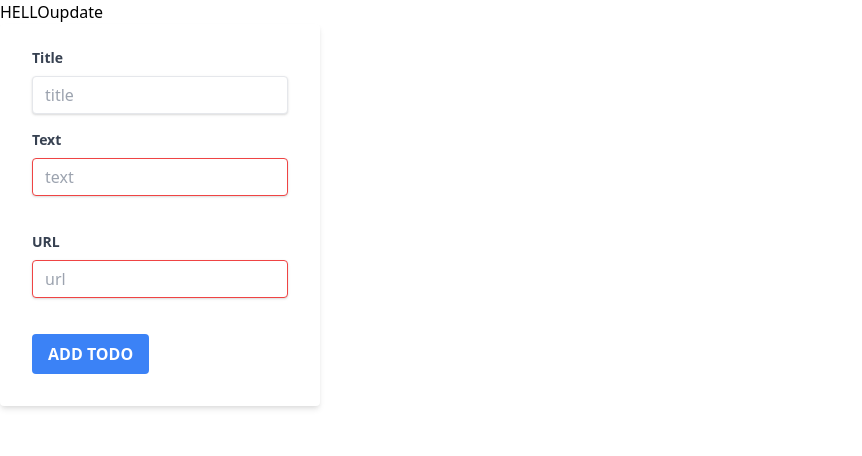
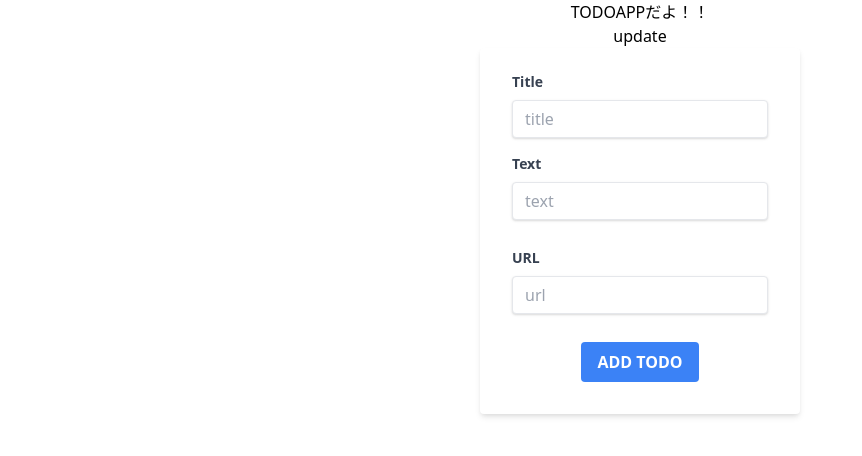
Before and after one commit to doriasu/my_todo, a React (Create React App) app: page / in a window 1280 px wide. Shown: the top 456 px of the page, without its empty margins (0-862 px from the left). Built offline with nearby package versions, Linux system fonts and the light colour scheme.

Commit message:
add form initialize process

```diff
--- a/src/App.tsx
+++ b/src/App.tsx
@@ -1,15 +1,18 @@
-import {FC} from 'react';
+import { FC } from 'react';
 import { Provider } from 'react-redux';
 import store from './store';
 import CardBoard from './components/CardBoard';
 import Form from './components/Form'
-const App:FC=()=>{
-  return(
+import Header from './components/Header';
+const App: FC = () => {
+  return (
     <>
       <Provider store={store}>
-        HELLO
-        <CardBoard />
-        <Form />
+        <div className="flex flex-col items-center">
+          <Header />
+          <CardBoard />
+          <Form />
+        </div>
       </Provider>
     </>
   )
--- a/src/components/Form.tsx
+++ b/src/components/Form.tsx
@@ -16,17 +16,30 @@ const Form: FC = () => {
 			nowId:state.nowID.nowId
 		}
 	})
+	const initialize = () =>{
+		if(titleRef.current?.value){
+			titleRef.current.value=""
+		}
+		if(textRef.current?.value){
+			textRef.current.value=""
+		}
+		if(urlRef.current?.value){
+			urlRef.current.value=""
+		}
+	}
 	const addTodo = ()=>{
-		if(titleRef.current&&textRef.current){
+		if(titleRef.current?.value&&textRef.current?.value){
 			const title = titleRef.current.value;
 			const text = textRef.current.value;
-			if(urlRef.current){
+			if(urlRef.current?.value){
 				const url = urlRef.current.value;
 				dispatch(pushCard({id:nowId,title:title, text:text, url:url,status:"TODO", date:new Date().toJSON()}))
 				dispatch(increment())
+				initialize();
 			}else{
 				dispatch(pushCard({id:nowId,title:title, text:text, status:"TODO", date:new Date().toJSON()}))
 				dispatch(increment())
+				initialize();
 			}
 		}
 
@@ -41,19 +54,19 @@ const Form: FC = () => {
 					</label>
 					<input className="shadow appearance-none border rounded w-full py-2 px-3 text-gray-700 leading-tight focus:outline-none focus:shadow-outline" id="title" type="text" placeholder="title" ref={titleRef} />
 				</div>
-				<div className="mb-6">
+				<div className="mb-4">
 					<label className="block text-gray-700 text-sm font-bold mb-2">
 						Text
 					</label>
-					<input className="shadow appearance-none border border-red-500 rounded w-full py-2 px-3 text-gray-700 mb-3 leading-tight focus:outline-none focus:shadow-outline" id="text" type="text" placeholder="text" ref={textRef} />
+					<input className="shadow appearance-none border rounded w-full py-2 px-3 text-gray-700 mb-3 leading-tight focus:outline-none focus:shadow-outline" id="text" type="text" placeholder="text" ref={textRef} />
 				</div>
-				<div className="mb-6">
+				<div className="mb-4">
 					<label className="block text-gray-700 text-sm font-bold mb-2">
 						URL
 					</label>
-					<input className="shadow appearance-none border border-red-500 rounded w-full py-2 px-3 text-gray-700 mb-3 leading-tight focus:outline-none focus:shadow-outline" id="text" type="text" placeholder="url" ref={urlRef} />
+					<input className="shadow appearance-none border rounded w-full py-2 px-3 text-gray-700 mb-3 leading-tight focus:outline-none focus:shadow-outline" id="text" type="text" placeholder="url" ref={urlRef} />
 				</div>
-				<div className="flex items-center justify-between">
+				<div className="flex justify-center">
 					<button className="bg-blue-500 hover:bg-blue-700 text-white font-bold py-2 px-4 rounded focus:outline-none focus:shadow-outline" type="button" onClick={addTodo}>
 						ADD TODO
 					</button>
--- /dev/null
+++ b/src/components/Header.tsx
@@ -0,0 +1,9 @@
+import { VFC } from "react";
+const Header = ()=>{
+	return(
+		<div>
+			TODOAPPだよ！！
+		</div>
+	)
+}
+export default Header;
```
